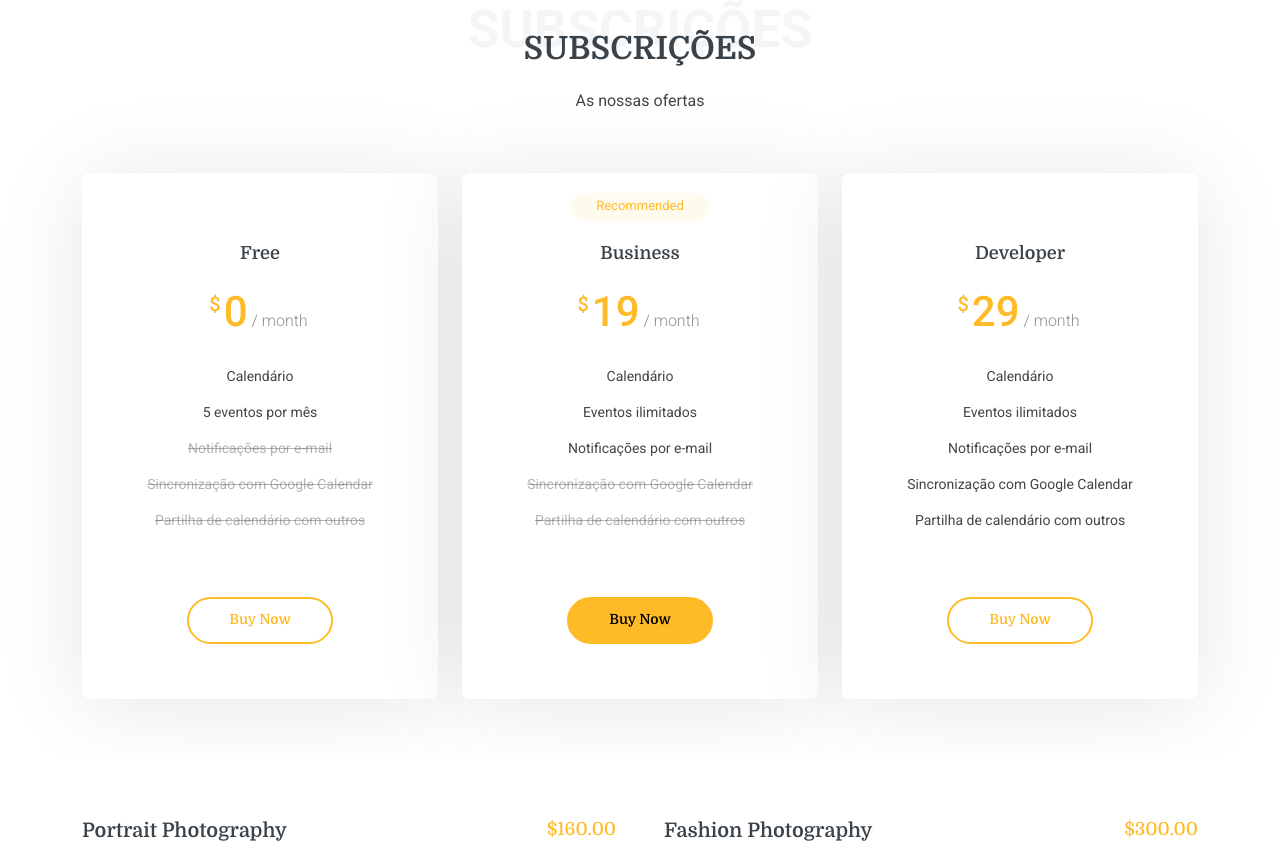
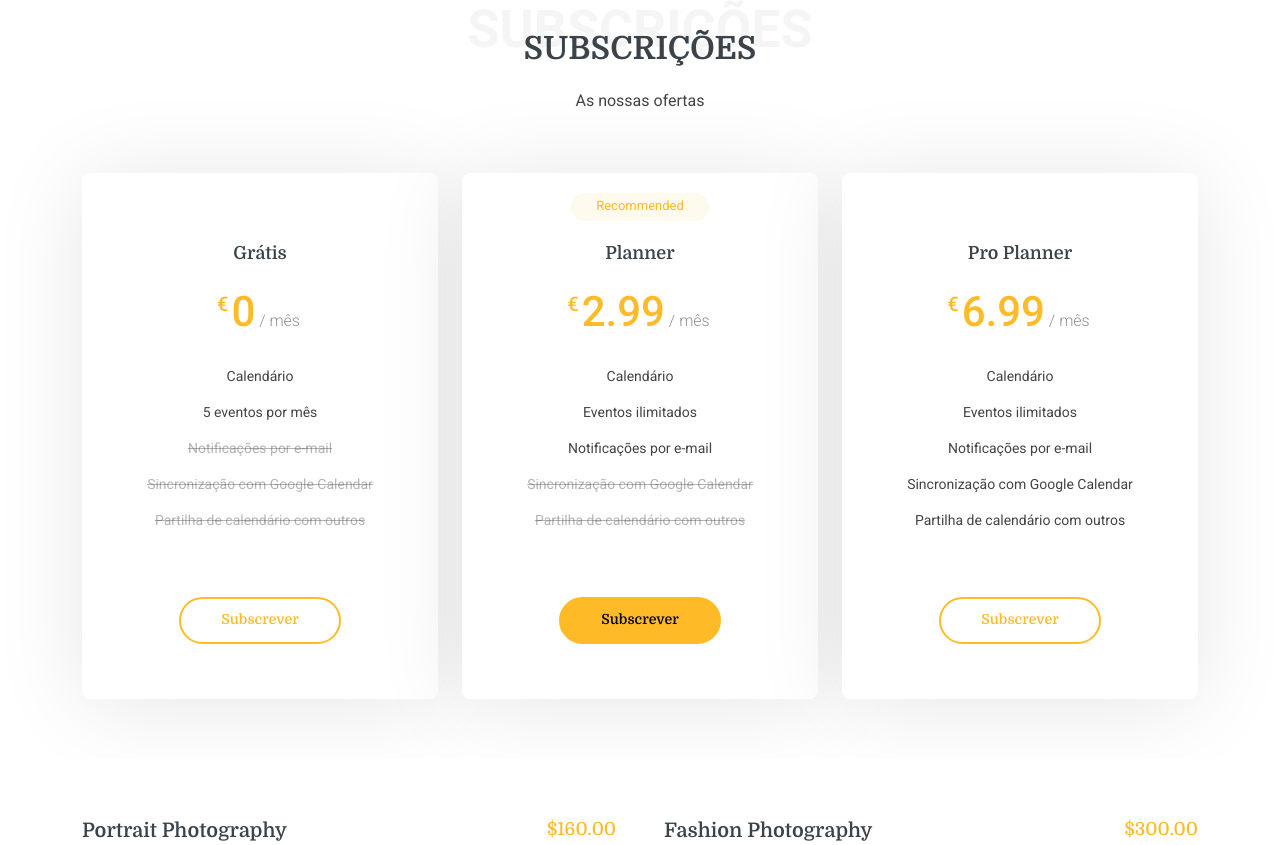
Before and after one commit to Domingos31/KeepUP, a Flask app: page / in a window 1280 px wide. Shown: the part 4929-5774 px from the top of the page. Run offline with Flask 3, Linux system fonts and the light colour scheme; some libraries are stand-ins or nearby versions.

Commit message:
Update index.html

```diff
--- a/app/templates/index.html
+++ b/app/templates/index.html
@@ -563,8 +563,8 @@
 
           <div class="col-lg-4 col-md-6" data-aos="fade-up" data-aos-delay="100">
             <div class="pricing-item">
-              <h3>Free</h3>
-              <h4><sup>$</sup>0<span> / month</span></h4>
+              <h3>Grátis</h3>
+              <h4><sup>€</sup>0<span> / mês</span></h4>
               <ul>
                 <li>Calendário</li>
                 <li>5 eventos por mês</li>
@@ -573,7 +573,7 @@
                 <li class="na">Partilha de calendário com outros</li>
               </ul>
               <div class="btn-wrap">
-                <a href="#" class="btn-buy">Buy Now</a>
+                <a href="#" class="btn-buy">Subscrever</a>
               </div>
             </div>
           </div><!-- End Pricing Item -->
@@ -581,8 +581,8 @@
           <div class="col-lg-4 col-md-6" data-aos="fade-up" data-aos-delay="200">
             <div class="pricing-item recommended">
               <span class="recommended-badge">Recommended</span>
-              <h3>Business</h3>
-              <h4><sup>$</sup>19<span> / month</span></h4>
+              <h3>Planner</h3>
+              <h4><sup>€</sup>2.99<span> / mês</span></h4>
               <ul>
                 <li>Calendário</li>
                 <li>Eventos ilimitados</li>
@@ -591,15 +591,15 @@
                 <li class="na">Partilha de calendário com outros</li>
               </ul>
               <div class="btn-wrap">
-                <a href="#" class="btn-buy">Buy Now</a>
+                <a href="#" class="btn-buy">Subscrever</a>
               </div>
             </div>
           </div><!-- End Pricing Item -->
 
           <div class="col-lg-4 col-md-6" data-aos="fade-up" data-aos-delay="300">
             <div class="pricing-item">
-              <h3>Developer</h3>
-              <h4><sup>$</sup>29<span> / month</span></h4>
+              <h3>Pro Planner</h3>
+              <h4><sup>€</sup>6.99<span> / mês</span></h4>
               <ul>
                 <li>Calendário</li>
                 <li>Eventos ilimitados</li>
@@ -608,7 +608,7 @@
                 <li>Partilha de calendário com outros</li>
               </ul>
               <div class="btn-wrap">
-                <a href="#" class="btn-buy">Buy Now</a>
+                <a href="#" class="btn-buy">Subscrever</a>
               </div>
             </div>
           </div><!-- End Pricing Item -->
```
